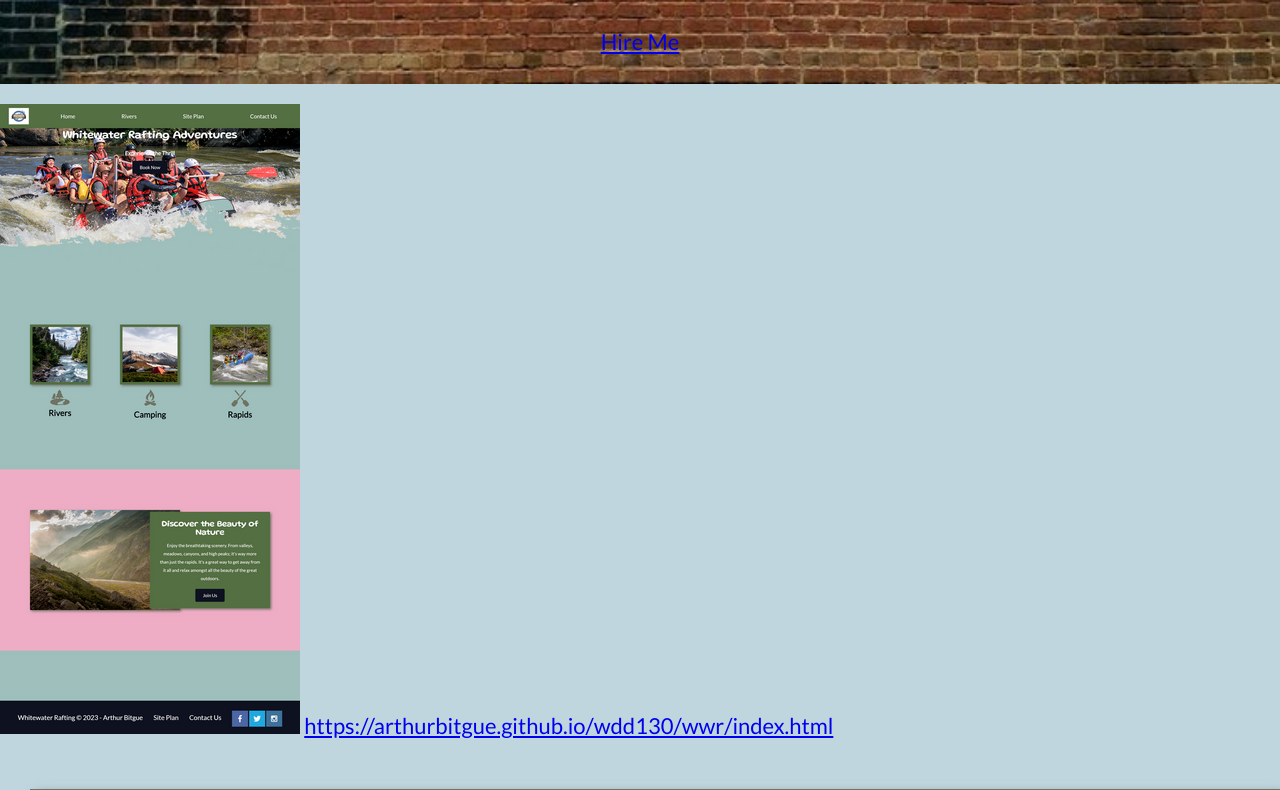
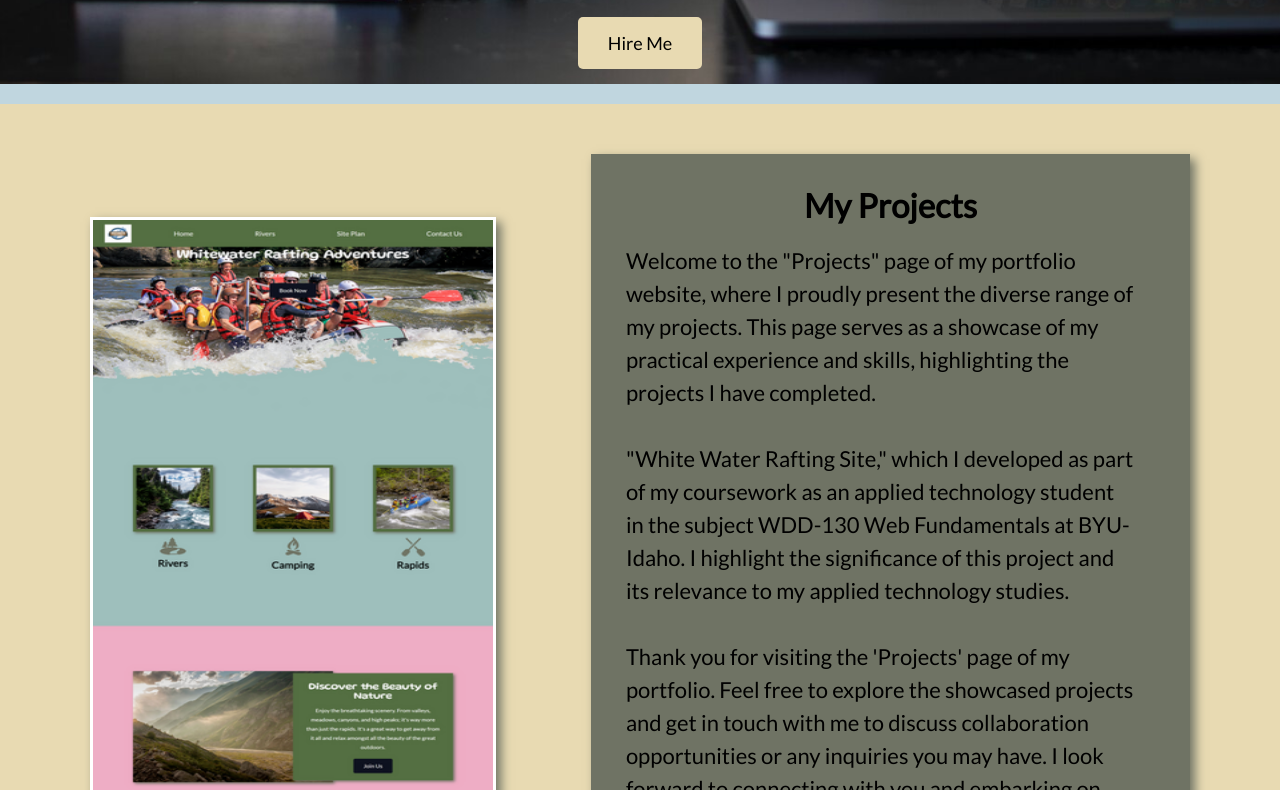
Before and after one commit to arthurbitgue/wdd130, a plain HTML site: page portfolio/projects.html in a window 1280 px wide. Shown: the part 633-1423 px from the top of the page. Drawn offline with nearby package versions, Linux system fonts and the light colour scheme.

Commit message:
Created the subpage 2

```diff
--- a/portfolio/projects.html
+++ b/portfolio/projects.html
@@ -18,61 +18,48 @@
                 <nav>
                     <a href="index.html">Home</a>
                     <a href="skills.html">My Skills</a>
-                    <a href="projects.html">My Projects</a>
-                    <a href="site-plan.html">Site Plan</a>
-                    <a href="contactus.html">Contact Us</a>
+                    <div class="dropdown">
+                        <a class="dropbtn" href="projects.html">My Projects
+                            <svg class="chevron" xmlns="http://www.w3.org/2000/svg" fill="none" viewBox="0 0 24 24" stroke="currentColor">
+                                <path stroke-linecap="round" stroke-linejoin="round" stroke-width="2" d="M19 9l-7 7-7-7" />
+                            </svg>
+                        </a>
+                        <div class="dropdown-content">
+                            <a href="https://arthurbitgue.github.io/wdd130/wwr/index.html">Project 1</a>
+                            <a href="#">Project 2</a>
+                            <a href="#">Project 3</a>
+                        </div>
+                    </div>
                 </nav>
             </header>
                 <div id="hero">
                     <div id="hero-box">
-                        <img id="hero-img" src="images/subpage_projects.jpg" alt="Together We Create">
+                        <img id="hero-img" src="images/working_computer.jpg" alt="Working Computer">
                     </div>
                     <section id="hero-msg">
                         <h1 class="home-title">Showcasing Creativity</h1>
                         <h4>Arthur Bitgue's Portfolio </h4>
                         <div class='button-box'>
-                            <a class='Hire Me' href="contactus.html">Hire Me</a>
+                            <a class='Hire_Me' href="contactus.html">Hire Me</a>
                         </div>
                     </section>
                 </div>
-            </header>
 
-            <main>
-                <div id="picture"></div>
-                <img class="rafting" src="images/subpage_projects2.png" alt="Whitewater rafting site">
-                <a href="https://arthurbitgue.github.io/wdd130/wwr/index.html">https://arthurbitgue.github.io/wdd130/wwr/index.html</a>
-                <section class="msg">
-                    <h2>My Projects</h2>
-                    <p>"White Water Rafting Site: Showcasing my Applied Technology Skills at BYU-Idaho"
-
-                        Introduction
-
-                        Welcome to the "Projects" page of my portfolio website, where I proudly present the diverse range of projects I have undertaken as an Applied Technology student at BYU-Idaho. This page serves as a showcase of my practical experience and skills, highlighting the projects I have completed throughout my studies. One notable project featured on this page is the creation of the "White Water Rafting Site," developed as part of my coursework in the subject WDD-130 Web Fundamentals.
-
-                        White Water Rafting Site:
-
-                        In this paragraph, I focus on the specific project, the "White Water Rafting Site," which I developed as part of my coursework in the subject WDD-130 Web Fundamentals at BYU-Idaho. I highlight the significance of this project and its relevance to my applied technology studies. By showcasing my ability to apply web development principles and skills learned in the course, I demonstrate my competency in creating engaging and functional websites.
-
-                        Project Goals and Objectives:
-
-                        This section delves into the goals and objectives of the "White Water Rafting Site" project. I discuss how the project aimed to create an immersive online platform that effectively conveys the excitement and adventure of white water rafting and other activities. I emphasize the importance of incorporating key features such as captivating visuals, informative content, and user-friendly navigation. By outlining the project's objectives, I showcase my ability to align web development with specific goals and target audience expectations.
-
-                        Design and Development Process:
-
-                        Here, I provide insights into the design and development process of the "White Water Rafting Site. I highlight the technologies and tools employed, showcasing my proficiency in HTML, CSS, and other relevant technologies. By describing my systematic approach to designing and developing the website, I demonstrate my understanding of web development principles and my ability to translate them into a fully functional project.
-
-                        Website Features and Functionality:
-
-                        This paragraph focuses on the key features and functionality of the "White Water Rafting Site." I describe the engaging multimedia elements, such as high-quality images and videos, that showcase the thrill of rafting and the beauty of the surrounding environment. I emphasize the user-centric design, intuitive navigation, and responsive layout that enhance the user experience. By highlighting these features, I showcase my ability to create visually appealing and user-friendly websites.
-
-                        Project Outcomes and Impact:
-
-                        In this section, I discuss the outcomes and impact of the "White Water Rafting Site" project. I highlight the positive reception from users, increased website traffic, and any other notable metrics that demonstrate the success of the project. Additionally, I address the feedback I received from my instructor and how it influenced subsequent iterations or updates to the website. By showcasing the project's outcomes and impact, I demonstrate my ability to create effective and impactful web solutions.
-
-                        Conclusion:
-
-                        The "Projects" page of my portfolio website highlights the diverse range of projects I have completed as an Applied Technology student at BYU-Idaho. One standout project is the "White Water Rafting Site," developed during my studies in the subject WDD-130 Web Fundamentals. Through this project, I applied my web development skills to create an engaging website that effectively promotes the thrill and adventure of white water rafting and other activities. By featuring this project in my portfolio, I aim to showcase my practical abilities, creativity, and commitment to delivering compelling web solutions. </p>
-                </section>
+            <main class="home-grid">
+                <div id="projects"></div>
+                        <img class="project1_pic" src="images/subpage_projects2.png" alt="Whitewater rafting site">
+                        <a class= 'Click_Here' href="https://arthurbitgue.github.io/wdd130/wwr/index.html">Click Here</a>
+                    <section class="msg">
+                        <h2>My Projects</h2>
+                        <p>Welcome to the "Projects" page of my portfolio website, where I proudly present the diverse range of my projects. This page serves as a showcase of my practical experience and skills, highlighting the projects I have completed.
+                            <br>
+                            <br>
+                            "White Water Rafting Site," which I developed as part of my coursework as an applied technology student in the subject WDD-130 Web Fundamentals at BYU-Idaho. I highlight the significance of this project and its relevance to my applied technology studies.
+                            <br>
+                            <br>
+                            Thank you for visiting the 'Projects' page of my portfolio. Feel free to explore the showcased projects and get in touch with me to discuss collaboration opportunities or any inquiries you may have. I look forward to connecting with you and embarking on exciting projects together.</p>
+                            <a class='Hire_Me' href="contactus.html">Hire Me</a>
+                    </section>
             </main>
             <footer>
                 <p>My Portfolio  &copy; 2023 - Arthur Bitgue</p>
--- a/portfolio/styles/style.css
+++ b/portfolio/styles/style.css
@@ -223,6 +223,44 @@ main {
     grid-row: 4/9;
 }
 
+/*code for my My Projects subpage */
+
+.project1_pic {
+    grid-column: 2/3;
+    grid-row: 5/8;
+    border: 3px solid white;
+    width: 400px;
+    height: 700px;
+    box-shadow: 5px 5px 10px #6f7364;
+    margin-right: 65px;
+    transition: transform .5s;
+    margin-bottom: 40px;
+}
+
+#projects {
+    height: 925px;
+    background-color: #e8dab2;
+    grid-column: 1/11;
+    grid-row: 4/9;
+}
+.Click_Here {
+    grid-column: 2/3;
+    grid-row: 7/9;
+    margin-bottom: 30px;
+    margin-left: 120px;
+    margin-right: 200px;
+    background-color: white;
+    color: Black;
+    text-decoration: none;
+    font-size: 18px;
+    padding: 15px 30px;
+    margin-top: 50px;
+    border-radius: 5px;
+}
+.Click_Here:hover {
+    background-color: #161925;
+    color: White;
+}
 
 @media screen and (max-width: 900px) {
     #hero, .home-grid {
```
Also changed, not shown: portfolio/site-plan.html (+5 -5 lines), portfolio/images/subpage_projects.jpg (deleted), portfolio/images/working_computer.jpg (added).
